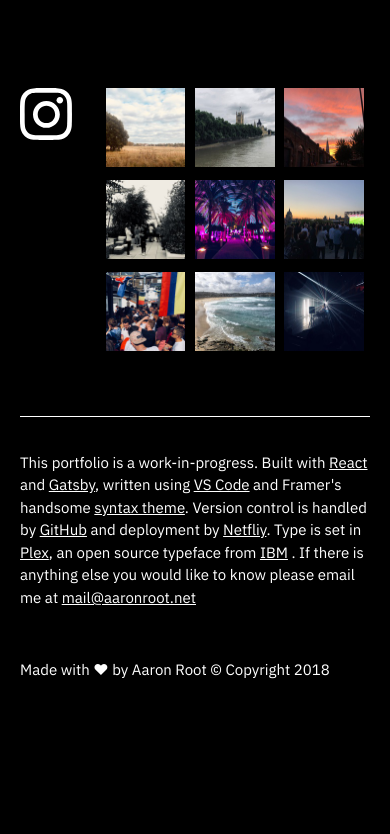
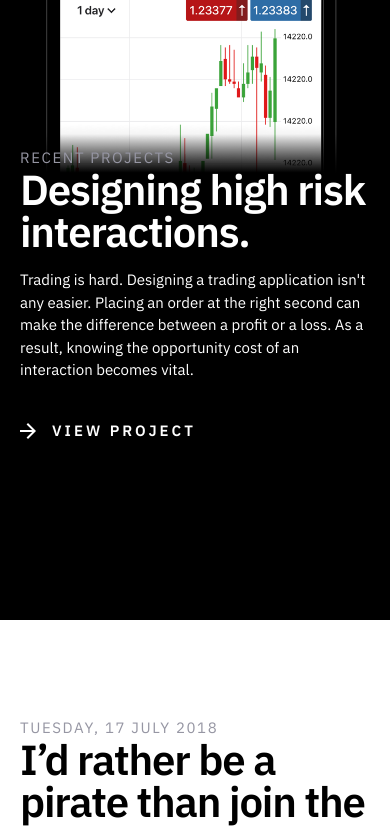
Before and after one commit to gitadr/gatsbyPortfolio, a Gatsby app: page / in a window 390 px wide. Shown: the part 1156-1990 px from the top of the page. Before the commit the page ends 1937 px from the top, so only its background shows below. Built offline with nearby package versions, Linux system fonts and the light colour scheme.

Commit message:
added mobile link to cv

```diff
--- a/src/components/header.js
+++ b/src/components/header.js
@@ -36,7 +36,10 @@ export default () => (
           <span className="linkIcon" />
           <span className="text">Get In Touch</span>
         </a>
-        <a href="http://aaronroot.net/cv.pdf" className="button bottom">
+        <a
+          href={require("../files/aaronroot_cv.pdf")}
+          className="button bottom"
+        >
           <span className="downloadIcon" />
           <span className="text">Download C.V.</span>
         </a>
--- a/src/pages/index.js
+++ b/src/pages/index.js
@@ -1,10 +1,14 @@
 import React from "react";
 import Header from "../components/header";
+import Work from "../components/work";
+import Notes from "../components/notes";
 import Footer from "../components/footer";
 
 export default () => (
   <div>
     <Header />
+    <Work />
+    <Notes />
     <Footer />
   </div>
 );
```
